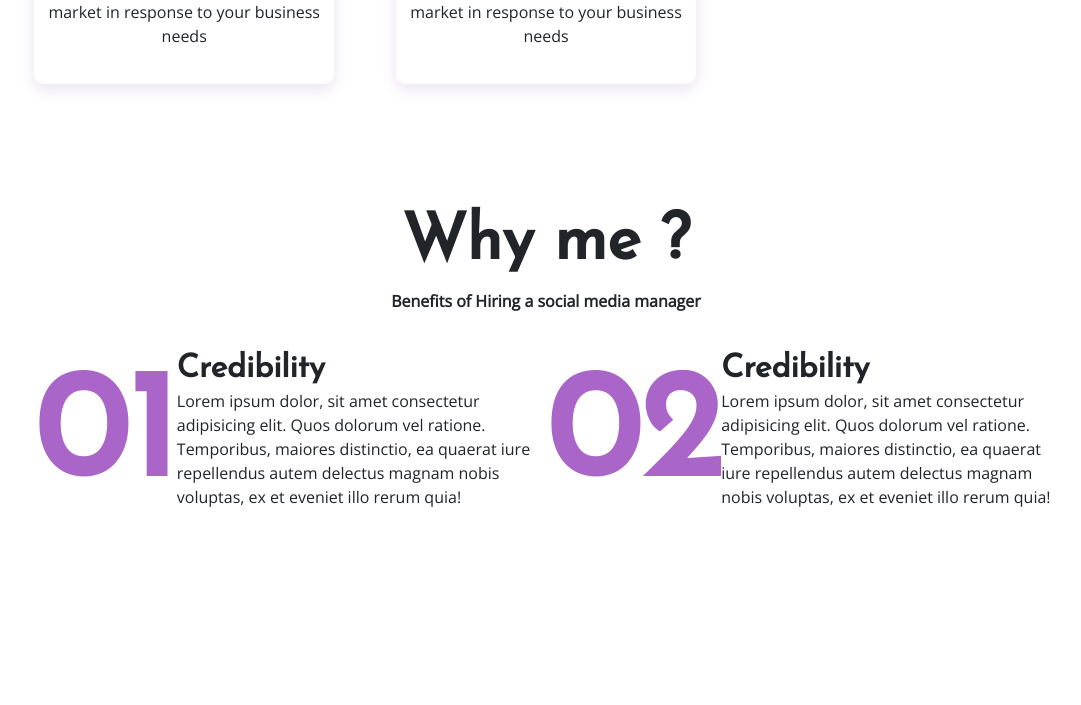
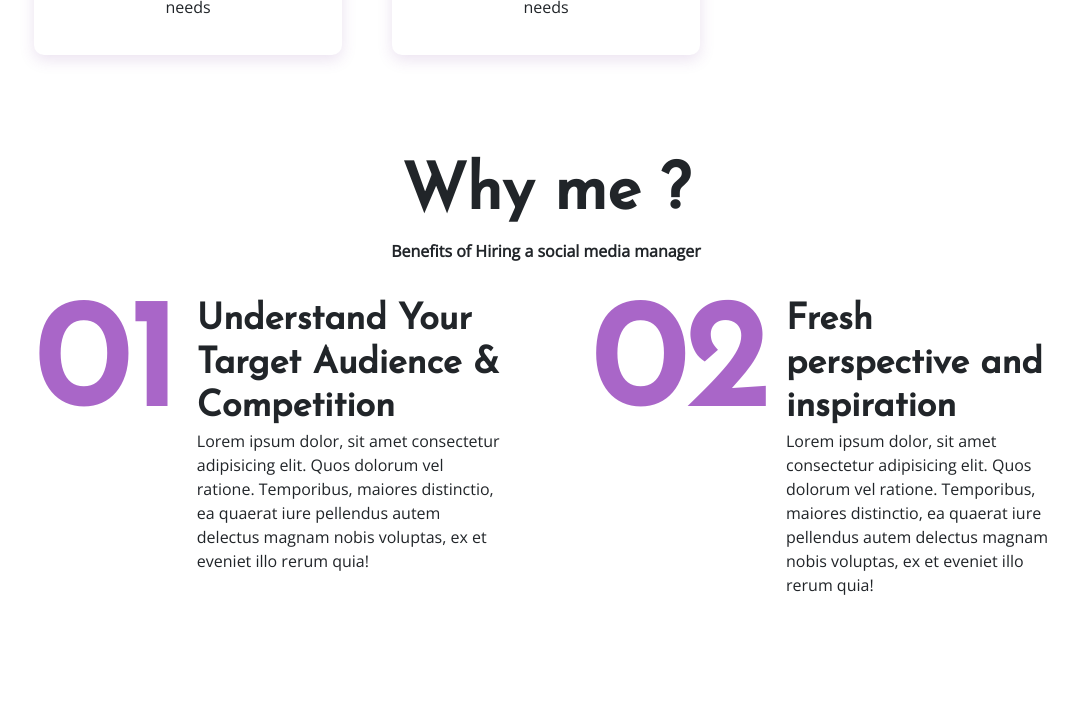
Before and after one commit to Sam-kayode/SMP, a Nuxt app: page / in a window 1280 px wide. Shown: the part 2036-2741 px from the top of the page, without its empty margins (94-1175 px from the left). Before the commit the page ends 2565 px from the top, so only its background shows below. Built offline with nearby package versions, Linux system fonts and the light colour scheme.

Commit message:
add benefits styling

```diff
--- a/pages/index.vue
+++ b/pages/index.vue
@@ -71,27 +71,14 @@
         Benefits of Hiring a social media manager
       </p>
       <div class="benefits">
-        <div class="benefit">
-          <div class="number"><h1>01</h1></div>
+        <div v-for="benefit in benefits" :key="benefit.number" class="benefit">
+          <div class="number">
+            <h1>{{ benefit.number }}</h1>
+          </div>
           <div class="content">
-            <h3>Credibility</h3>
+            <h3>{{ benefit.title }}</h3>
             <p>
-              Lorem ipsum dolor, sit amet consectetur adipisicing elit. Quos
-              dolorum vel ratione. Temporibus, maiores distinctio, ea quaerat
-              iure repellendus autem delectus magnam nobis voluptas, ex et
-              eveniet illo rerum quia!
-            </p>
-          </div>
-        </div>
-        <div class="benefit">
-          <div class="number"><h1>02</h1></div>
-          <div class="content">
-            <h3>Credibility</h3>
-            <p>
-              Lorem ipsum dolor, sit amet consectetur adipisicing elit. Quos
-              dolorum vel ratione. Temporibus, maiores distinctio, ea quaerat
-              iure repellendus autem delectus magnam nobis voluptas, ex et
-              eveniet illo rerum quia!
+              {{ benefit.content }}
             </p>
           </div>
         </div>
@@ -135,6 +122,32 @@ export default {
           title: 'Ads Management',
           content:
             'Exquisitely crafted content to attract your business audience and target market in response to your business needs',
+        },
+      ],
+      benefits: [
+        {
+          number: '01',
+          title: 'Understand Your Target Audience & Competition',
+          content:
+            '  Lorem ipsum dolor, sit amet consectetur adipisicing elit. Quos  dolorum vel ratione. Temporibus, maiores distinctio, ea quaerat iure pellendus autem delectus magnam nobis voluptas, ex et eveniet illo rerum quia!',
+        },
+        {
+          number: '02',
+          title: 'Fresh perspective and inspiration',
+          content:
+            '  Lorem ipsum dolor, sit amet consectetur adipisicing elit. Quos  dolorum vel ratione. Temporibus, maiores distinctio, ea quaerat iure pellendus autem delectus magnam nobis voluptas, ex et eveniet illo rerum quia!',
+        },
+        {
+          number: '03',
+          title: 'Amplification',
+          content:
+            '  Lorem ipsum dolor, sit amet consectetur adipisicing elit. Quos  dolorum vel ratione. Temporibus, maiores distinctio, ea quaerat iure pellendus autem delectus magnam nobis voluptas, ex et eveniet illo rerum quia!',
+        },
+        {
+          number: '04',
+          title: 'Customer-Centric',
+          content:
+            '  Lorem ipsum dolor, sit amet consectetur adipisicing elit. Quos  dolorum vel ratione. Temporibus, maiores distinctio, ea quaerat iure pellendus autem delectus magnam nobis voluptas, ex et eveniet illo rerum quia!',
         },
       ],
     }
@@ -241,7 +254,7 @@ export default {
 }
 
 .second {
-  margin-top: 15vh;
+  margin-top: 100px;
   display: grid;
   grid-template-columns: 1fr 1.2fr;
   align-items: center;
@@ -303,7 +316,7 @@ export default {
 }
 
 .third {
-  margin-top: 15vh;
+  margin-top: 100px;
   padding: 0px 10%;
   background: url('~/static/images/services/curvy-bg.svg');
   background-size: contain;
@@ -348,7 +361,7 @@ export default {
       display: grid;
       grid-template-columns: 1fr 1fr 1fr;
       grid-template-rows: 1fr 1fr;
-      grid-gap: 6%;
+      gap: 50px;
       margin-top: 40px;
 
       @include mobile {
@@ -399,7 +412,7 @@ export default {
 }
 
 .fourth {
-  margin-top: 20vh;
+  margin-top: 100px;
   padding: 0px 10%;
 
   @include bg-tablet {
@@ -426,31 +439,38 @@ export default {
   .benefits {
     display: grid;
     grid-template-columns: 1fr 1fr;
+    grid-template-rows: 1fr 1fr 1fr;
+    gap: 7vw;
 
     .benefit {
       display: flex;
-      align-items: center;
+      align-items: top;
 
       .number h1 {
         font-size: 150px;
-        padding: 20px 0px 0px;
+        padding: 0px 20px 0px 0px;
         font-family: 'josefin sans', sans-serif;
         font-weight: bolder;
         margin: 0;
         color: #a966c8;
+        display:flex;
+        align-items:top;
       }
 
       .content {
         padding: 0;
         p {
           margin: 0;
+          font-size:16px;
+          font-weight:nor100px
         }
 
         h3 {
           font-family: 'josefin sans', sans-serif;
           font-weight: bolder;
-          font-size: 32px;
+          font-size: 36px;
           margin: 0;
+          padding-top:20px;
         }
       }
     }
```
